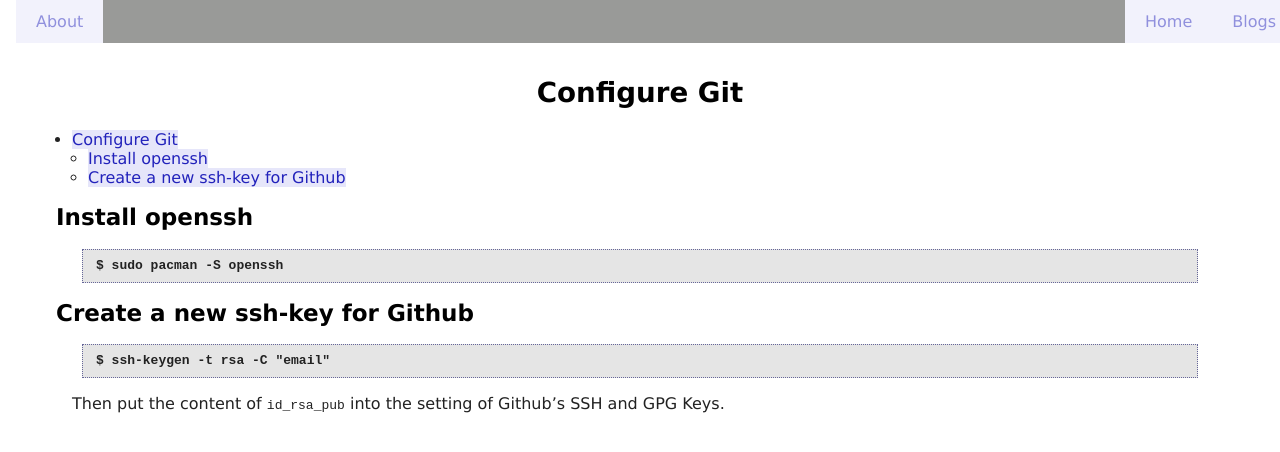
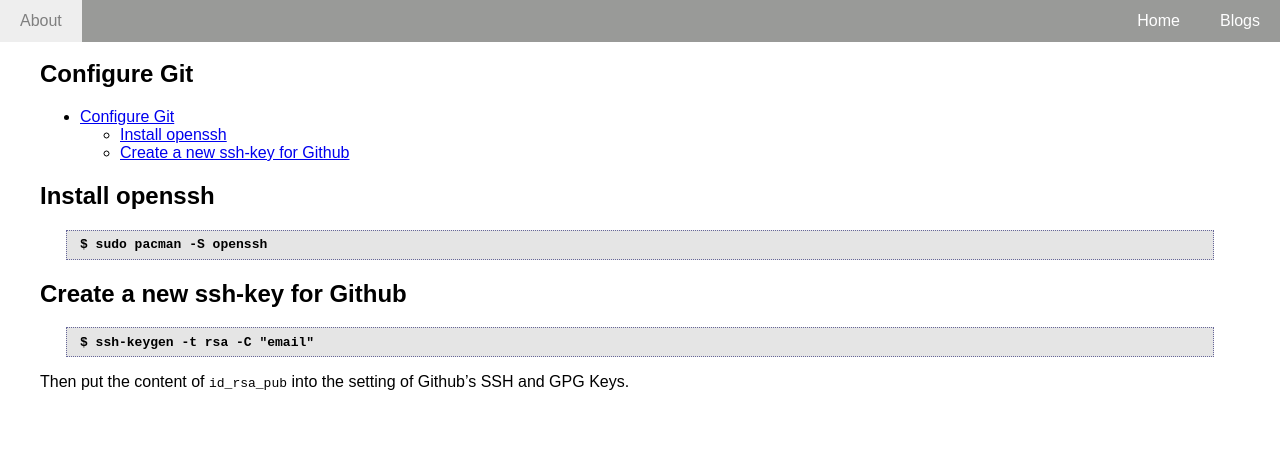
Before and after one commit to WGZ-W/wgz-w.github.io, a Jekyll site: the page built from _posts/2024-09-12-git-configuration.md, in a window 1280 px wide. Shown: the top 452 px of the page. Built offline with Jekyll 4.4.1, drawn with Linux system fonts in a browser that asks for light colours.

Commit message:
change code block style

```diff
--- a/_includes/head.html
+++ b/_includes/head.html
@@ -14,6 +14,6 @@
     </title>
 
     <link rel="stylesheet" href="/assets/css/style.css" type="text/css">
-    <link rel="stylesheet" href="/assets/css/docbook.css" type="text/css">
+    <link rel="stylesheet" href="/assets/css/markdown.css" type="text/css">
 
 </head>
--- a/assets/css/markdown.css
+++ b/assets/css/markdown.css
@@ -10,3 +10,12 @@
 
     padding: auto;
 }
+
+pre {
+    background-color: #e5e5e5;
+    /*  border: 1px solid #666699; */
+      border: 1px dotted #666699;
+      padding: .5em 1em;
+      margin: 0 2em .5em 2em;
+      font-weight: bold;
+}
```
